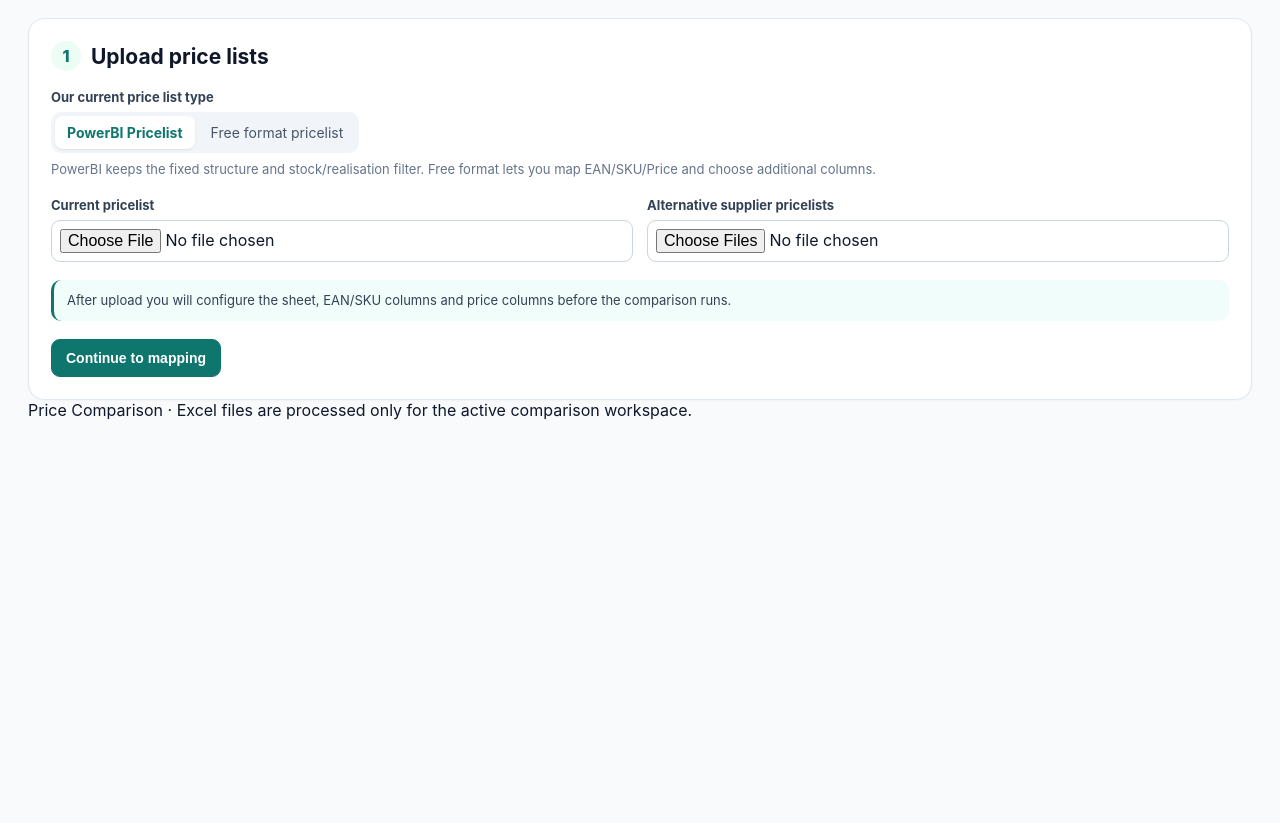
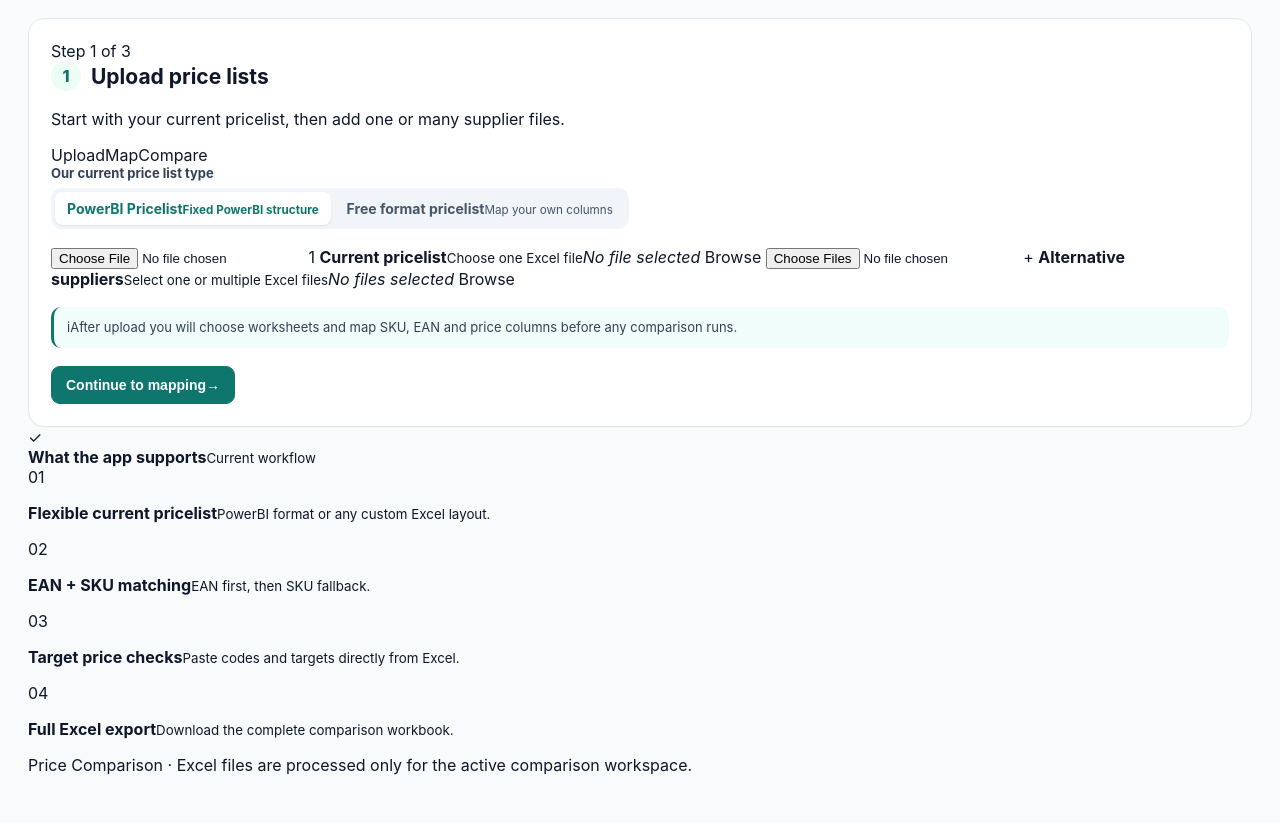
Before and after one commit to VeronikaSoldatyenkova/pawbol-price-comparison, a FastAPI app: page / in a window 1280 px wide. Shown: the part 153-976 px from the top of the page. Before the commit the page ends 573 px from the top, so only its background shows below. Run offline with FastAPI, Linux system fonts and the light colour scheme.

Commit message:
Improve upload screen UI

```diff
--- a/templates/index.html
+++ b/templates/index.html
@@ -1,30 +1,70 @@
 {% extends "base.html" %}
 {% block content %}
-<section class="card">
-  <div class="step-heading"><span>1</span><h2>Upload price lists</h2></div>
-  <form action="/setup" method="post" enctype="multipart/form-data" class="stack-lg">
-    <div>
-      <label class="label">Our current price list type</label>
-      <div class="segmented">
-        <label><input type="radio" name="current_type" value="PowerBI Pricelist" checked><span>PowerBI Pricelist</span></label>
-        <label><input type="radio" name="current_type" value="Free format pricelist"><span>Free format pricelist</span></label>
+<div class="upload-layout">
+  <section class="card page-card">
+    <div class="section-header compact">
+      <div>
+        <div class="eyebrow">Step 1 of 3</div>
+        <div class="step-heading"><span>1</span><h2>Upload price lists</h2></div>
+        <p class="section-copy">Start with your current pricelist, then add one or many supplier files.</p>
       </div>
-      <p class="help">PowerBI keeps the fixed structure and stock/realisation filter. Free format lets you map EAN/SKU/Price and choose additional columns.</p>
+      <div class="workflow-mini"><span class="active">Upload</span><i></i><span>Map</span><i></i><span>Compare</span></div>
     </div>
 
-    <div class="grid-2">
-      <div>
-        <label class="label" for="current_file">Current pricelist</label>
-        <input class="file-input" id="current_file" type="file" name="current_file" accept=".xlsx,.xlsm,.xls" required>
+    <form action="/setup" method="post" enctype="multipart/form-data" class="stack-lg" id="upload-form">
+      <div class="field-group">
+        <label class="label">Our current price list type</label>
+        <div class="segmented large-segmented">
+          <label><input type="radio" name="current_type" value="PowerBI Pricelist" checked><span><strong>PowerBI Pricelist</strong><small>Fixed PowerBI structure</small></span></label>
+          <label><input type="radio" name="current_type" value="Free format pricelist"><span><strong>Free format pricelist</strong><small>Map your own columns</small></span></label>
+        </div>
       </div>
-      <div>
-        <label class="label" for="supplier_files">Alternative supplier pricelists</label>
-        <input class="file-input" id="supplier_files" type="file" name="supplier_files" accept=".xlsx,.xlsm,.xls" multiple required>
+
+      <div class="upload-grid">
+        <label class="upload-box" for="current_file">
+          <input id="current_file" type="file" name="current_file" accept=".xlsx,.xlsm,.xls" required>
+          <span class="upload-icon">1</span>
+          <span class="upload-copy"><strong>Current pricelist</strong><small>Choose one Excel file</small><em id="current-file-name">No file selected</em></span>
+          <span class="upload-action">Browse</span>
+        </label>
+
+        <label class="upload-box" for="supplier_files">
+          <input id="supplier_files" type="file" name="supplier_files" accept=".xlsx,.xlsm,.xls" multiple required>
+          <span class="upload-icon alt">+</span>
+          <span class="upload-copy"><strong>Alternative suppliers</strong><small>Select one or multiple Excel files</small><em id="supplier-file-name">No files selected</em></span>
+          <span class="upload-action">Browse</span>
+        </label>
       </div>
+
+      <div class="note note-inline"><span class="note-icon">i</span><span>After upload you will choose worksheets and map SKU, EAN and price columns before any comparison runs.</span></div>
+      <div class="actions form-actions"><button class="btn btn-primary btn-large" type="submit">Continue to mapping <span aria-hidden="true">→</span></button></div>
+    </form>
+  </section>
+
+  <aside class="side-card">
+    <div class="side-card-header"><span class="mini-icon">✓</span><div><strong>What the app supports</strong><small>Current workflow</small></div></div>
+    <div class="feature-list">
+      <div><span>01</span><p><strong>Flexible current pricelist</strong><small>PowerBI format or any custom Excel layout.</small></p></div>
+      <div><span>02</span><p><strong>EAN + SKU matching</strong><small>EAN first, then SKU fallback.</small></p></div>
+      <div><span>03</span><p><strong>Target price checks</strong><small>Paste codes and targets directly from Excel.</small></p></div>
+      <div><span>04</span><p><strong>Full Excel export</strong><small>Download the complete comparison workbook.</small></p></div>
     </div>
+  </aside>
+</div>
+{% endblock %}
 
-    <div class="note">After upload you will configure the sheet, EAN/SKU columns and price columns before the comparison runs.</div>
-    <button class="btn btn-primary" type="submit">Continue to mapping</button>
-  </form>
-</section>
+{% block scripts %}
+<script>
+const currentInput=document.getElementById('current_file');
+const supplierInput=document.getElementById('supplier_files');
+currentInput.addEventListener('change',()=>{
+  document.getElementById('current-file-name').textContent=currentInput.files.length?currentInput.files[0].name:'No file selected';
+  currentInput.closest('.upload-box').classList.toggle('has-file',currentInput.files.length>0);
+});
+supplierInput.addEventListener('change',()=>{
+  const count=supplierInput.files.length;
+  document.getElementById('supplier-file-name').textContent=count===0?'No files selected':count===1?supplierInput.files[0].name:`${count} supplier files selected`;
+  supplierInput.closest('.upload-box').classList.toggle('has-file',count>0);
+});
+</script>
 {% endblock %}
```
